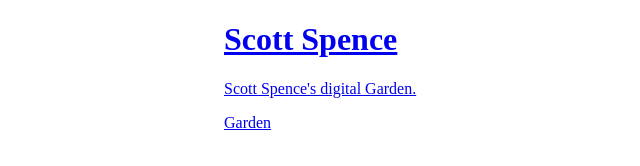
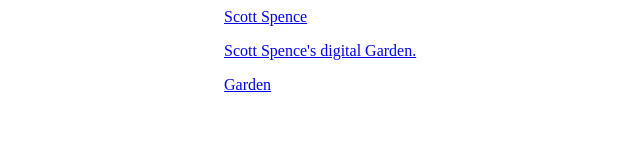
Before and after one commit to spences10/last.scottspence.com, a Gatsby site: page / in a window 1280 px wide. Shown: the whole page, without its empty margins (96-736 px from the left). Built offline with nearby package versions, Linux system fonts and the light colour scheme; Gatsby itself is replaced by a stand-in of ours.

Commit message:
add header component

```diff
--- /dev/null
+++ b/src/components/header.js
@@ -0,0 +1,13 @@
+import { Link } from 'gatsby'
+import React from 'react'
+
+export const Header = ({ title, description }) => {
+  return (
+    <>
+      <Link to="/">
+        <header>{title}</header>
+        <p>{description}</p>
+      </Link>
+    </>
+  )
+}
--- a/src/components/layout.js
+++ b/src/components/layout.js
@@ -1,5 +1,7 @@
 import React from 'react'
 import styled from 'styled-components'
+import { useSiteMetadata } from '../hooks/use-site-metadata'
+import { Header } from './header'
 
 const AppStyles = styled.main`
   max-width: 640px;
@@ -8,11 +10,13 @@ const AppStyles = styled.main`
 `
 
 export const Layout = ({ children }) => {
-  // const { title, description } = useSiteMetadata()
+  const { title, description } = useSiteMetadata()
   return (
     <>
-      {/* HEADER */}
-      <AppStyles>{children}</AppStyles>
+      <AppStyles>
+        <Header title={title} description={description} />
+        {children}
+      </AppStyles>
     </>
   )
 }
--- a/src/pages/index.js
+++ b/src/pages/index.js
@@ -1,15 +1,9 @@
 import { Link } from 'gatsby'
 import React from 'react'
-import { useSiteMetadata } from '../hooks/use-site-metadata'
 
 export default () => {
-  const { title, description } = useSiteMetadata()
   return (
     <>
-      <Link to="/">
-        <h1>{title}</h1>
-        <p>{description}</p>
-      </Link>
       <Link to="garden">Garden</Link>
     </>
   )
```
